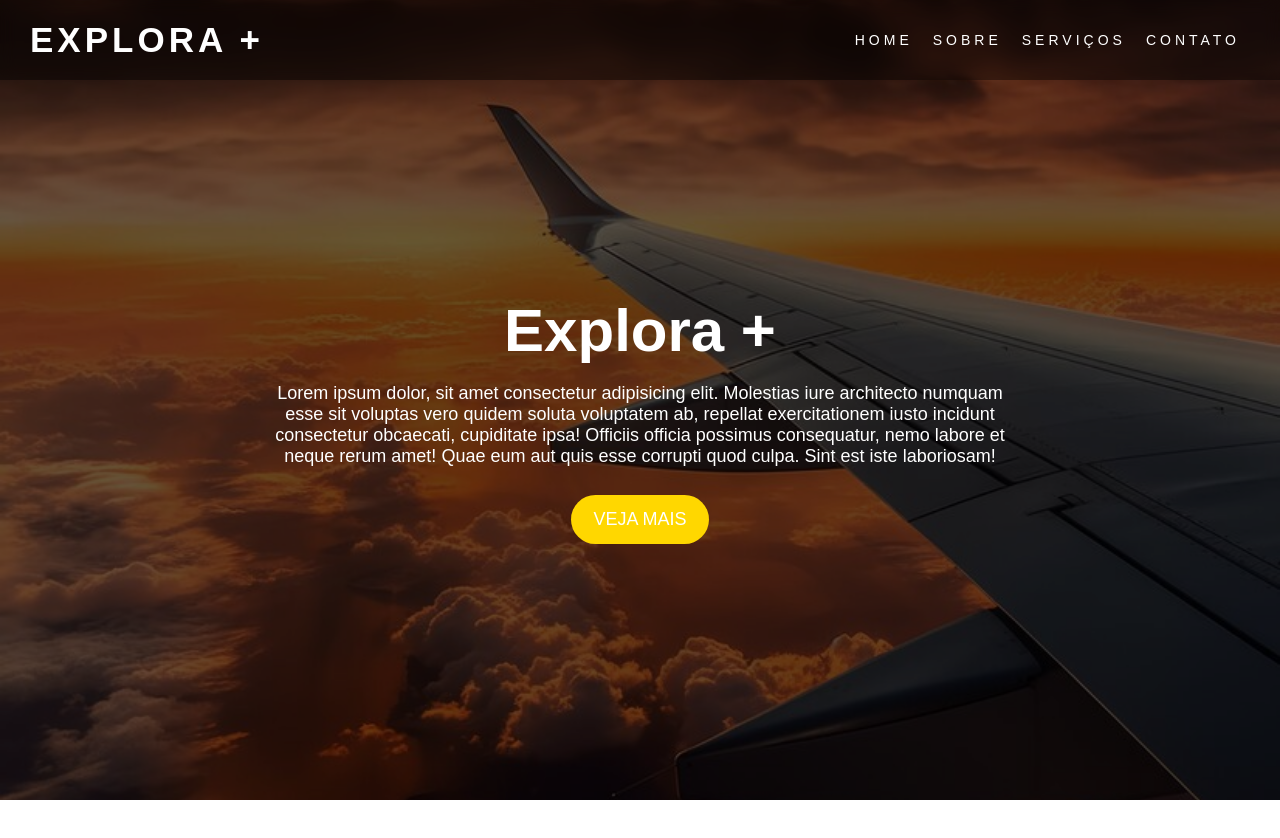
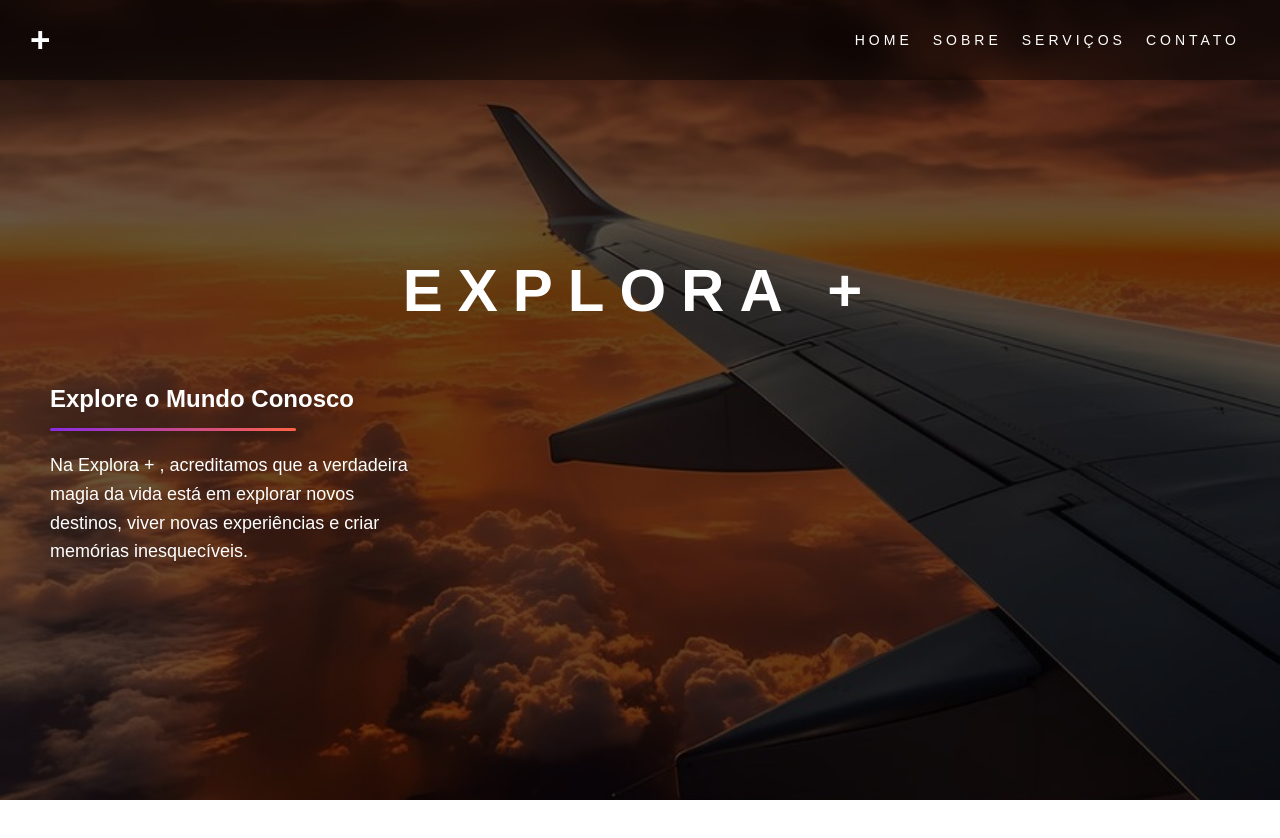
Before and after one commit to maneuu/Explora-Mais, a plain HTML site: page index.html in a window 1280 px wide. Shown: the top 838 px of the page. Drawn offline with Linux system fonts and the light colour scheme.

Commit message:
refactor content layout and update styles for improved readability and visual appeal

```diff
--- a/css/styles.css
+++ b/css/styles.css
@@ -90,32 +90,35 @@ body {
   height: 100%;
   color: white;
   display: flex;
+  align-items: center;
   justify-content: center;
-  align-items: center;
   flex-direction: column;
   z-index: 2;
 }
 .content h1 {
   font-size: 60px;
-  margin-bottom: 0px;
+  letter-spacing: 15px;
 }
-.content p {
+.content .lema {
+  width: 35%;
+  min-width: 300px;
+  align-self: flex-start;
+  margin-left: 50px;
+}
+.content .lema h2::after {
+  content: "";
+  display: block;
+  width: 55%;
+  height: 3px;
+  background: linear-gradient(to right, #8a2be2, #ff6347);
+  margin-top: 15px;
+  border-radius: 2px;
+  box-shadow: 0 4px 6px rgba(0, 0, 0, 0.3);
+}
+.content .lema p {
   font-size: 18px;
-  width: 60%;
-  padding-bottom: 10px;
-  text-align: center;
+  color: white;
+  line-height: 1.6;
+  max-width: 80%;
+  margin-top: 15px;
 }
-.content button {
-  color: white;
-  border: none;
-  outline: none;
-  font-size: 18px;
-  background-color: #ffd700;
-  padding: 14px 22px;
-  text-transform: uppercase;
-  border-radius: 25px;
-  transition: 0.5s;
-}
-.content button:hover {
-  background-color: #8a7500;
-}
--- a/index.html
+++ b/index.html
@@ -11,7 +11,7 @@
 <body>
     <div class="bgImage">
         <nav class="navbar">
-            <a href="#" class="logo">EXPLORA +</a>
+            <a href="#" class="logo">+</a>
             <ul>
                 <li><a href="#home">Home</a></li>
                 <li><a href="#">Sobre</a></li>
@@ -21,9 +21,11 @@
         </nav>
         <div class="overlay"></div>
         <div class="content">
-            <h1>Explora +</h1>
-            <p>Lorem ipsum dolor, sit amet consectetur adipisicing elit. Molestias iure architecto numquam esse sit voluptas vero quidem soluta voluptatem ab, repellat exercitationem iusto incidunt consectetur obcaecati, cupiditate ipsa! Officiis officia possimus consequatur, nemo labore et neque rerum amet! Quae eum aut quis esse corrupti quod culpa. Sint est iste laboriosam!</p>
-            <button>Veja mais</button>
+            <h1>EXPLORA +</h1>
+            <div class="lema">
+                <h2>Explore o Mundo Conosco</h2>
+                <p>Na Explora + , acreditamos que a verdadeira magia da vida está em explorar novos destinos, viver novas experiências e criar memórias inesquecíveis.</p>
+            </div>
         </div>
     </div>
 </body>
```
